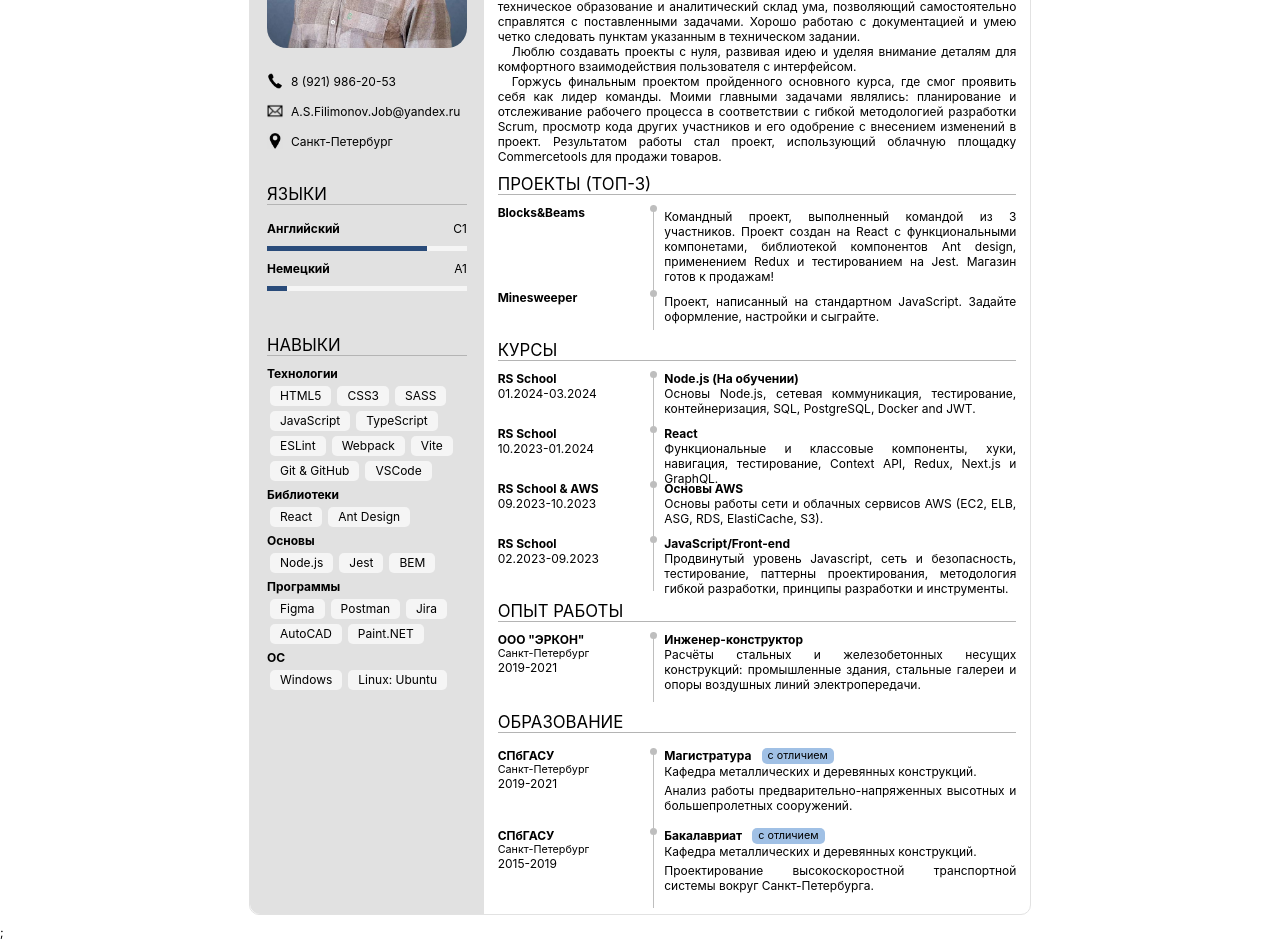
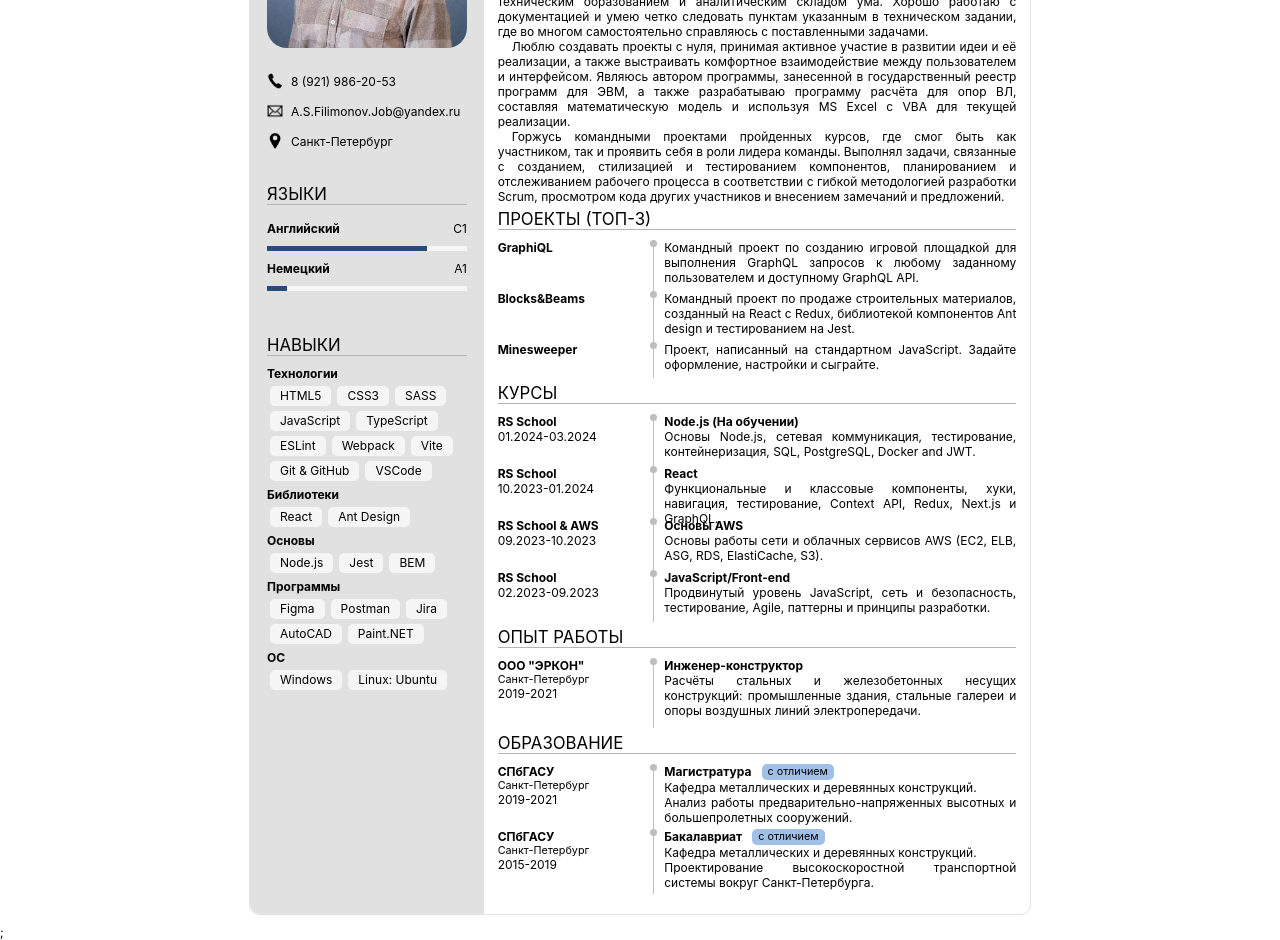
Before and after one commit to LuFtKrabbe/CV, a React (Create React App) app: page /achievements#/profile in a window 1280 px wide. Shown: the part 200-1140 px from the top of the page. Built offline with nearby package versions, Linux system fonts and the light colour scheme.

Commit message:
feat: add new project and refresh Data about myself

```diff
--- a/src/modules/AboutMe/AboutMe.module.scss
+++ b/src/modules/AboutMe/AboutMe.module.scss
@@ -16,7 +16,7 @@
 .courses,
 .education {
   width: 95%;
-  margin: 10px 0 0 0;
+  margin: 5px 0 0 0;
 }
 
 .title {
@@ -31,6 +31,6 @@
 .education {
   height: 20%;
   & .title {
-    margin: 0 0 15px 0;
+    margin: 0 0 0 0;
   }
 }
--- a/src/modules/AboutMe/AboutMe.tsx
+++ b/src/modules/AboutMe/AboutMe.tsx
@@ -2,12 +2,13 @@ import { FC, useContext } from 'react';
 
 import { langContext } from '../../language/langContext';
 
+import { Languages } from '../../types/enums';
 import CoursesBlock from '../courses/courses';
 import { coursesAWS, coursesFrontEnd, coursesNode, coursesReact } from '../courses/coursesData';
 import { universityFirst, universitySecond } from '../education/eduData';
 import EduBlock from '../education/education';
 import ProjectsBlock from '../projects/projects';
-import { projectsCommerce, projectsMinesweeper } from '../projects/projectsData';
+import { projectsCommerce, projectsGraphiQL, projectsMinesweeper } from '../projects/projectsData';
 import WorkBlock from '../work/work';
 import { workFirst } from '../work/workData';
 
@@ -24,14 +25,15 @@ const AboutMe: FC = (): JSX.Element => {
       <div className={styles.about}>
         <div className={styles.title}>{aboutMeData[language].titles.about}</div>
         <div className={styles.text}>
-          <div>{aboutMeData[language].par1}</div>
-          <div>{aboutMeData[language].par2}</div>
-          <div>{aboutMeData[language].par3}</div>
+          <div style={language === Languages.RU ? { lineHeight: '1.25rem' } : {}}>{aboutMeData[language].par1}</div>
+          <div style={language === Languages.RU ? { lineHeight: '1.25rem' } : {}}>{aboutMeData[language].par2}</div>
+          <div style={language === Languages.RU ? { lineHeight: '1.25rem' } : {}}>{aboutMeData[language].par3}</div>
         </div>
       </div>
       <div className={styles.projects}>
         <div className={styles.title}>{aboutMeData[language].titles.projects}</div>
         <div className={styles.container}>
+          {ProjectsBlock(projectsGraphiQL)}
           {ProjectsBlock(projectsCommerce)}
           {ProjectsBlock(projectsMinesweeper)}
         </div>
--- a/src/modules/AboutMe/aboutMeData.ts
+++ b/src/modules/AboutMe/aboutMeData.ts
@@ -15,15 +15,16 @@ export type AboutMeData = {
 
 export const aboutMeData: Record<Languages, AboutMeData> = {
   [Languages.RU]: {
-    par1: `Подготовленный и готовый к работе начинающий специалист. Имею хорошее техническое образование и
-    аналитический склад ума, позволяющий самостоятельно справлятся с поставленными задачами. Хорошо работаю
-    с документацией и умею четко следовать пунктам указанным в техническом задании.`,
-    par2: `Люблю создавать проекты с нуля, развивая идею и уделяя внимание деталям для комфортного взаимодействия
-    пользователя с интерфейсом.`,
-    par3: `Горжусь финальным проектом пройденного основного курса, где смог проявить себя как лидер команды. Моими
-    главными задачами являлись: планирование и отслеживание рабочего процесса в соответствии с гибкой методологией
-    разработки Scrum, просмотр кода других участников и его одобрение с внесением изменений в проект. Результатом
-    работы стал проект, использующий облачную площадку Commercetools для продажи товаров.`,
+    par1: `Подготовленный и готовый к работе начинающий специалист с хорошим техническим образованием и
+    аналитическим складом ума. Хорошо работаю с документацией и умею четко следовать пунктам указанным в техническом
+    задании, где во многом самостоятельно справляюсь с поставленными задачами.`,
+    par2: `Люблю создавать проекты с нуля, принимая активное участие в развитии идеи и её реализации, а также выстраивать комфортное
+    взаимодействие между пользователем и интерфейсом. Являюсь автором программы, занесенной в государственный реестр программ
+    для ЭВМ, а также разрабатываю программу расчёта для опор ВЛ, составляя математическую модель и используя MS Excel с VBA
+    для текущей реализации.`,
+    par3: `Горжусь командными проектами пройденных курсов, где смог быть как участником, так и проявить себя в роли лидера команды.
+    Выполнял задачи, связанные с созданием, стилизацией и тестированием компонентов, планированием и отслеживанием рабочего процесса в
+    соответствии с гибкой методологией разработки Scrum, просмотром кода других участников и внесением замечаний и предложений.`,
     titles: {
       about: 'О СЕБЕ',
       projects: 'ПРОЕКТЫ (ТОП-3)',
@@ -33,15 +34,17 @@ export const aboutMeData: Record<Languages, AboutMeData> = {
     },
   },
   [Languages.EN]: {
-    par1: `I'm well-trained and ready-to-work specialist with a solid technical education and an analytical mind
-    that helps me to handle with assigned tasks. I work well with the documentation and clearly follow the
-    requirements outlined in the technical specifications.`,
-    par2: `I love to create projects from scratch developing an idea and paying attention to the details for user
-    comfort and good product interaction.`,
-    par3: `I'm proud of the final project where I proved myself as a team leader. My main responsibilities
-    included planning and monitoring the work progress according to the agile Scrum metodology, reviewing
-    the code and finally approving and merging pull requests. As a result, our team implemented a
-    real-life project using Commercetools - cloud-based headless commerce platform.`,
+    par1: `Well-trained and ready-to-work specialist with a solid technical education and an analytical mind.
+    I can work well with the documentation and clearly follow the requirements outlined in the technical specifications.
+    In many cases I cope with assigned tasks by myself.`,
+    par2: `I like to create projects from scratch, taking an active part in development and implement the idea. I like to
+    make a comfortable interfaces for easy interaction between the user and the program. I am the author of a program
+    included in the state register of computer programs. Also I develop a calculation program for overhead line towers,
+    creating a mathematical model and using MS Excel with VBA for the temporary implementation.`,
+    par3: `I'm proud of the team projects where I proved myself as a good teammate and also as a team leader. My work tasks
+    included creating, styling and testing components, planning and monitoring the work progress according to the agile Scrum
+    metodology, reviewing the code with comments and suggestions. As a result, we implemented a real-life project for sales
+    which using Commercetools - cloud-based headless commerce platform and another project which is a playground for SQL queries.`,
     titles: {
       about: 'ABOUT ME',
       projects: 'PROJECTS (TOP-3)',
--- a/src/modules/courses/courses.scss
+++ b/src/modules/courses/courses.scss
@@ -2,7 +2,7 @@
   @include flex(flex, flex-start, flex-start);
   margin: 0px 0;
   width: 100%;
-  height: 55px;
+  height: 52px;
 }
 
 .courses-name-city-years {
--- a/src/modules/courses/coursesData.tsx
+++ b/src/modules/courses/coursesData.tsx
@@ -70,7 +70,7 @@ export const coursesFrontEnd: Record<Languages, CoursesData> = {
     dateStart: '02.2023',
     dateFinish: '09.2023',
     description:
-      'Продвинутый уровень Javascript, сеть и безопасность, тестирование, паттерны проектирования, методология гибкой разработки, принципы разработки и инструменты.',
+      'Продвинутый уровень JavaScript, сеть и безопасность, тестирование, Agile, паттерны и принципы разработки.',
   },
   [Languages.EN]: {
     name: 'JavaScript/Front-end',
@@ -78,7 +78,7 @@ export const coursesFrontEnd: Record<Languages, CoursesData> = {
     dateStart: '02.2023',
     dateFinish: '09.2023',
     description:
-      'Advanced Javascript, Networking & Security, Testing, Agile, Patterns, Principles and Tools for development.',
+      'Advanced JavaScript, Networking & Security, Testing, Agile, Patterns, Principles and Tools for development.',
   },
 };
 
--- a/src/modules/education/education.scss
+++ b/src/modules/education/education.scss
@@ -19,7 +19,7 @@
   }
 }
 
-.edu-degree-descrition {
+.edu-degree-description {
   @include flex(flex, flex-start, flex-start, column);
   box-sizing: border-box;
   position: relative;
@@ -27,7 +27,7 @@
   text-align: justify;
   width: 70%;
   height: 100%;
-  padding: 0 0 15px 10px;
+  padding: 0 0 4px 10px;
   & .edu-degree {
     @include flex(flex, flex-start, flex-start);
     font-size: 1.0rem;
@@ -46,7 +46,7 @@
   }
   & .edu-description {
     font-size: 1.0rem;
-    margin: 4px 0 0 0;
+    margin: 0 0 0 0;
   }
   &:before {
     position: absolute;
--- a/src/modules/education/education.tsx
+++ b/src/modules/education/education.tsx
@@ -19,7 +19,7 @@ const EduBlock = (university: Record<Languages, EduData>): JSX.Element => {
           {university[language].yearStart}-{university[language].yearFinish}
         </div>
       </div>
-      <div className="edu-degree-descrition">
+      <div className="edu-degree-description">
         <div className="edu-degree">
           {university[language].degree}
           {university[language].honor ? <div className="edu-honor">{university[language].honorText}</div> : null}
--- a/src/modules/projects/projects.scss
+++ b/src/modules/projects/projects.scss
@@ -23,7 +23,7 @@
   height: 100%;
   padding: 0 0 0 10px;
   & .projects-text {
-    padding: 4px 0 6px 0;
+    padding: 0 0 6px 0;
     font-size: 1.0rem;
   }
   &:before {
--- a/src/modules/projects/projectsData.tsx
+++ b/src/modules/projects/projectsData.tsx
@@ -1,4 +1,5 @@
 import imageCommerce from '../../assets/projects/commerce.png';
+import imageGraphiQL from '../../assets/projects/graphiql.png';
 import imageImperial from '../../assets/projects/imperial.png';
 import imageKeyboard from '../../assets/projects/keyboard.png';
 import imageMinesweeper from '../../assets/projects/minesweeper.png';
@@ -149,9 +150,9 @@ export const projectsNewsletter: Record<Languages, ProjectsData> = {
     linkDeploy: 'https://rolling-scopes-school.github.io/luftkrabbe-JSFE2023Q1/migration-newip-to-ts/',
     linkRepo: 'https://github.com/LuFtKrabbe/newsletter/tree/migration-newip-to-ts/migration-newip-to-ts',
     picture: imageNewsletter,
-    description: `A simple HTTP REST API for searching and retrieving news from all over the internet.`,
-    descriptionExpand: `A simple HTTP REST API for searching and retrieving news from all over the internet. The project
-    with open source code needed to be typed using TypeScript. The application has a modified appearance and adaptive layout.`,
+    description: `Простой обозреватель для поиска и чтения новостей со всего интернета, использующий архитектуру REST.`,
+    descriptionExpand: `Простой обозреватель для поиска и чтения новостей со всего интернета, использующий архитектуру REST. Проект
+    с открытым исходным кодом требовал типизации с помощью TypeScript, а также стилизации интерфейса, включая адаптивную вёрстку.`,
   },
   [Languages.EN]: {
     name: 'Newsletter',
@@ -221,8 +222,8 @@ export const projectsCommerce: Record<Languages, ProjectsData> = {
     linkDeploy: 'https://blocks-n-beams.netlify.app/main',
     linkRepo: 'https://github.com/LuFtKrabbe/blocks-n-beams',
     picture: imageCommerce,
-    description: `Командный проект, выполненный командой из 3 участников. Проект создан на React с функциональными компонетами,
-    библиотекой компонентов Ant design, применением Redux и тестированием на Jest. Магазин готов к продажам!`,
+    description: `Командный проект по продаже строительных материалов, созданный на React с Redux, библиотекой компонентов
+    Ant design и тестированием на Jest.`,
     descriptionExpand: `Пробный период серверной площадки истёк. Выполненный командой из 3 участников проект,
     созданный на React с функциональными компонетами, библиотекой Ant design, применением Redux и тестированием на Jest.
     В качестве сервера использована площадка Commercetools.`,
@@ -233,11 +234,11 @@ export const projectsCommerce: Record<Languages, ProjectsData> = {
     linkDeploy: 'https://blocks-n-beams.netlify.app/main',
     linkRepo: 'https://github.com/LuFtKrabbe/blocks-n-beams',
     picture: imageCommerce,
-    description: `Team work project is executed by 3 members. Project is created using React with functional components,
-    Ant design component library, Redux and Jest for testing. Store is ready for sales!`,
-    descriptionExpand: `Trial period of the project has already expired! Team work project is executed by 3 members.
-    Project is created using React with functional components, Ant design component library, Redux and Jest for testing.
-    Store is ready for sales using commercetools as a backend.`,
+    description: `Team work e-commerce project is created using React with functional components, Ant design component library,
+    Redux state manager and Jest for testing.`,
+    descriptionExpand: `Trial period of the project has already expired! Team work project is executed by 3 members using React
+    with functional components, Ant design component library, Redux state manager and Jest for testing.
+    The store is based on commercetools as a backend.`,
   },
 };
 
@@ -248,9 +249,9 @@ export const projectsImperialDB: Record<Languages, ProjectsData> = {
     linkDeploy: 'https://imperial-db.netlify.app',
     linkRepo: 'https://github.com/LuFtKrabbe/react-learn/tree/react-tests-context',
     picture: imageImperial,
-    description: `React-проект для тренировки навыков и изучения нового. Включает компоненты классов, функциональные компоненты,
+    description: `React-проект для тренировки навыков и изучения особенностей. Включает компоненты классов, функциональные компоненты,
     навигацию, использования Redux и тестирование с Jest.`,
-    descriptionExpand: `Простой REST API для поиска планет из вселенной Звёздных войн. Используйте пагинацию для желаемого отображения
+    descriptionExpand: `Простой REST API для поиска планет из вселенной Звёздных Войн. Используйте пагинацию для желаемого отображения
     информации и просматривайте детальную информацию о любой планете!`,
   },
   [Languages.EN]: {
@@ -260,7 +261,33 @@ export const projectsImperialDB: Record<Languages, ProjectsData> = {
     linkRepo: 'https://github.com/LuFtKrabbe/react-learn/tree/react-tests-context',
     picture: imageImperial,
     description: `The project for practicing react skills: class and functional components and routing with Redux and Jest testing.`,
-    descriptionExpand: `A simple REST API for searching planets from Star Wars Universe. Use pagnation elements to display data and
+    descriptionExpand: `A simple REST API for searching planets from Star Wars Universe. Use pagination elements to display data and
     see detailed information about any planet.`,
   },
 };
+
+export const projectsGraphiQL: Record<Languages, ProjectsData> = {
+  [Languages.RU]: {
+    name: 'GraphiQL',
+    type: 'Playground SPA',
+    linkDeploy: 'https://graphi-buqlya.netlify.app',
+    linkRepo: 'https://github.com/LuFtKrabbe/GraphiQL',
+    picture: imageGraphiQL,
+    description: `Командный проект по созданию игровой площадкой для выполнения GraphQL запросов к любому заданному
+    пользователем и доступному GraphQL API.`,
+    descriptionExpand: `Приложение поддерживает любой доступный GraphQL API для создания запросов, включает в себя
+    авторизацию и аутентификацию пользователей. Возможности: подсветка синтаксиса, обозреватель документации,
+    корректировка запроса, два языка и адаптивный дизайн.`,
+  },
+  [Languages.EN]: {
+    name: 'GraphiQL',
+    type: 'Playground SPA',
+    linkDeploy: 'https://graphi-buqlya.netlify.app',
+    linkRepo: 'https://github.com/LuFtKrabbe/GraphiQL',
+    picture: imageGraphiQL,
+    description: `Team work project is a playground for GraphQL requests which supports any open user-specified GraphQL API.`,
+    descriptionExpand: `This App supports any open user-specified GraphQL API and includes the authorization and
+    authentication capabilities, ensuring access only for authorized users. Features: syntax highlighting,
+    documentation explorer, text prettifying for queries, two languages and responsive design.`,
+  },
+};
--- a/src/pages/portfolio/portfolio.tsx
+++ b/src/pages/portfolio/portfolio.tsx
@@ -5,8 +5,8 @@ import { NavLink } from 'react-router-dom';
 import { langContext } from '../../language/langContext';
 
 import {
-  projectsAsyncRace,
   projectsCommerce,
+  projectsGraphiQL,
   projectsImperialDB,
   projectsKeyboard,
   projectsMinesweeper,
@@ -35,9 +35,9 @@ const Portfolio: FC = (): JSX.Element => {
             </NavLink>
           </div>
           <div className="portfolio-content-main">
+            {ProjectsExpandBlock(projectsGraphiQL)}
             {ProjectsExpandBlock(projectsImperialDB)}
             {ProjectsExpandBlock(projectsCommerce)}
-            {ProjectsExpandBlock(projectsAsyncRace)}
             {ProjectsExpandBlock(projectsSelectors)}
             {ProjectsExpandBlock(projectsMinesweeper)}
             {ProjectsExpandBlock(projectsKeyboard)}
```
Also changed, not shown: src/assets/projects/graphiql.png (added).
